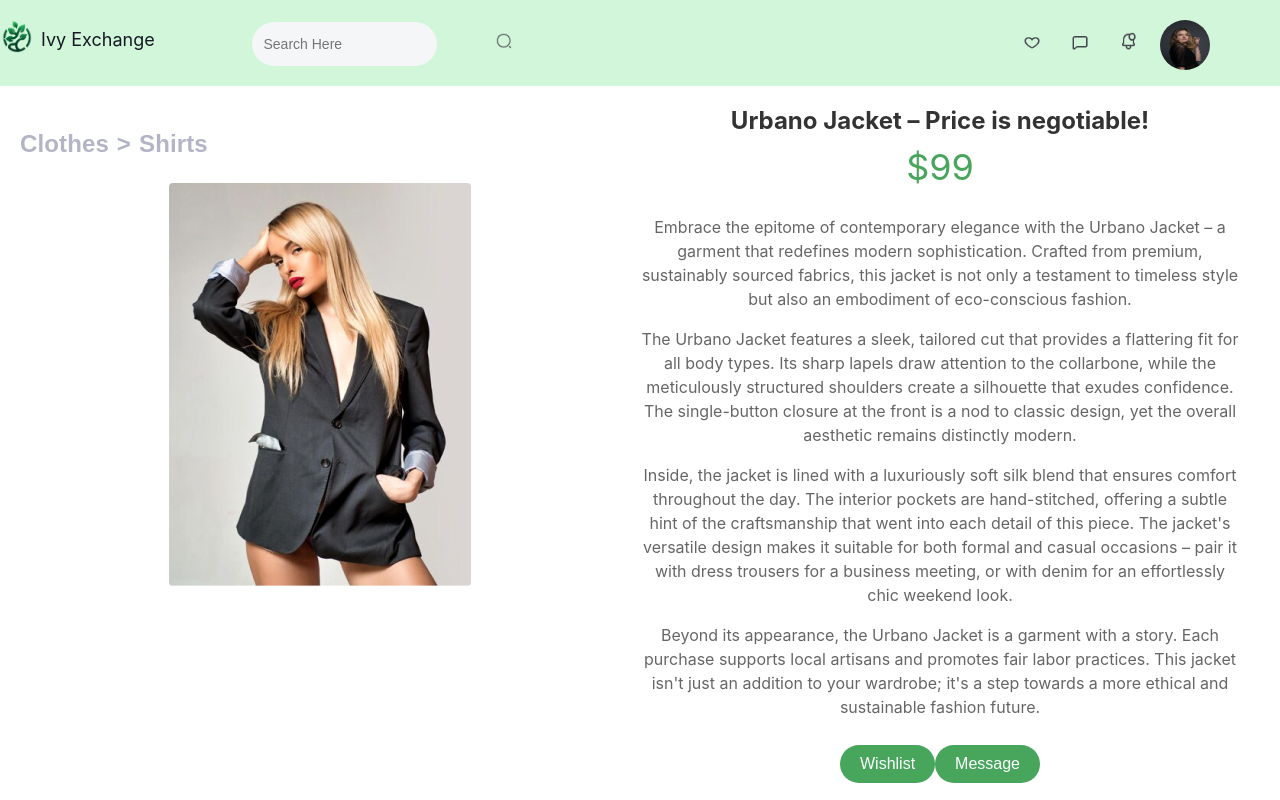
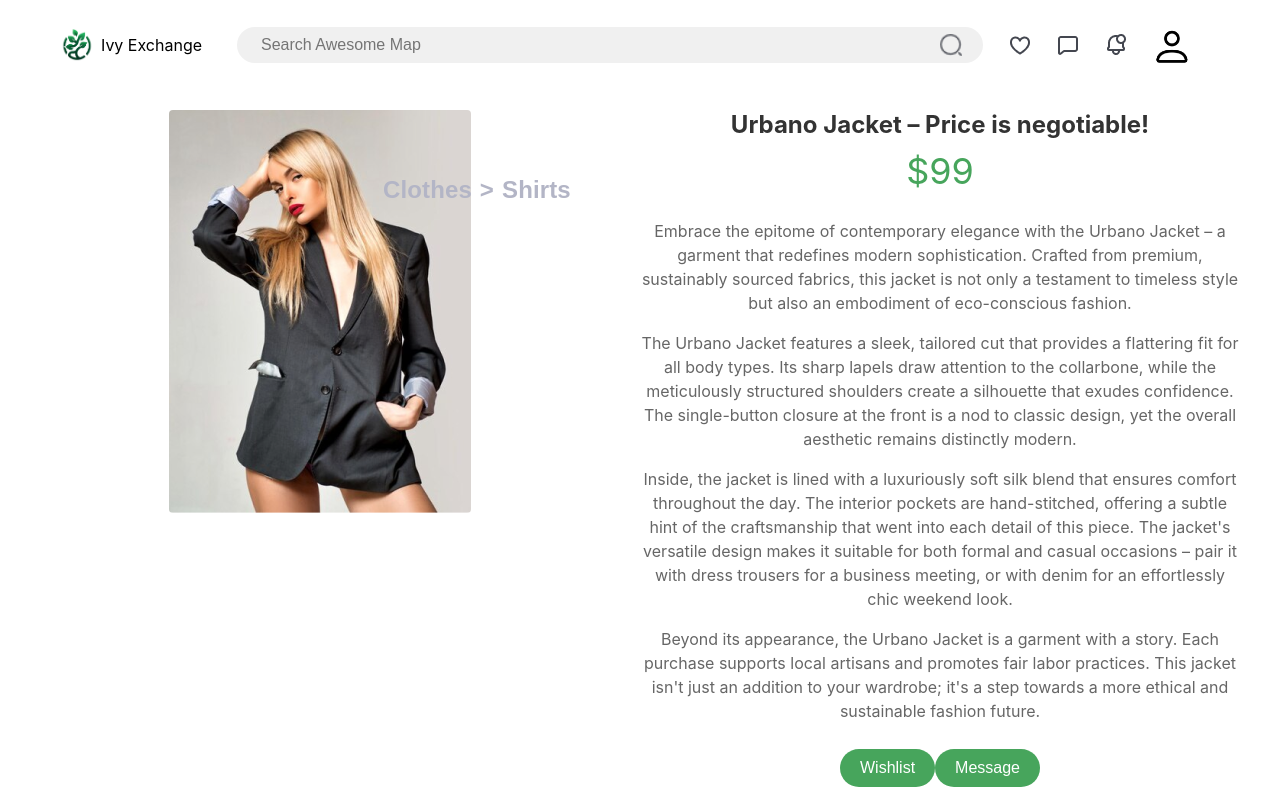
Before and after one commit to cs0320-f23/term-project-nsanch17-vchen27-kwalke19-eyoon20, a React (Vite) app in the folder front/: page /single-item in a window 1280 px wide. Shown: the top 800 px of the page. Built offline with nearby package versions, Linux system fonts and the light colour scheme; a web font is replaced by a local one.

Commit message:
Feat: navbar comeplete functionality

```diff
--- a/front/src/App.tsx
+++ b/front/src/App.tsx
@@ -16,7 +16,7 @@ function App() {
     <Router>
       <div className="App">
         <Routes>
-          <Route path="/" element={<ProfilePage />} />
+          <Route path="/" element={<Home />} />
           <Route path="/profile" element={<Profile />} />
           <Route path="/public" element={<ProfilePage />} />
           <Route path="/messaging" element={<Messaging />} />
--- a/front/src/components/NavBar/NavBar.tsx
+++ b/front/src/components/NavBar/NavBar.tsx
@@ -1,69 +1,40 @@
 import React, { useState } from "react";
 import { useNavigate } from "react-router-dom";
 import "../../style/NavBar.css";
-import "../../style/App.css";
 import Logo from "../../assets/image-logo.png";
 import Heart from "../../assets/Heart_01.png";
-import DarkHeart from "../../assets/dark_heart.png";
 import Chat from "../../assets/Chat.png";
-import DarkChat from "../../assets/dark_chat.png";
 import Bell from "../../assets/Bell_Notification.png";
-import Profile from "../../assets/profile.jpeg";
-import SearchBar from "./SearchBar";
+import UserIcon from "../../assets/User_Icon.png";
+import UserProfilePic from "../../assets/profile.jpeg";
+import Search from "./Search";
 
-interface NavBarProps {}
+interface NavBarProps {
+  isLoggedIn: boolean;
+}
 
-const NavBar: React.FC<NavBarProps> = () => {
-  const [searchValue, setSearchValue] = useState("");
-  const navigate = useNavigate(); // Create navigate function
+const NavBar: React.FC<NavBarProps> = ({ isLoggedIn }) => {
+  const navigate = useNavigate();
+  const [searchKeyword, setSearchKeyword] = useState('');
 
-  const handleChatClick = () => {
-    navigate("/messaging"); // Navigate to the messaging route
-  };
-
-  const handleProfileClick = () => {
-    navigate("/profile"); // Navigate to the messaging route
-  };
+  // Handlers
+  const handleChatClick = () => navigate("/messaging");
+  const handleProfileClick = () => navigate("/profile");
 
   return (
-    <div className="frame">
-      <div className="titleSearch">
-        <div className="left">
-          <div className="titleLogo">
-            <img className="logo" src={Logo} alt="Ivy Exchange Logo" />
-            <div className="title">Ivy Exchange</div>
-          </div>
-          <div className="searchHolder">
-            <SearchBar setValue={setSearchValue} ariaLabel="Search" />
-          </div>
-        </div>
+    <nav className="navbar">
+      <div className="left-menu">
+        <img src={Logo} alt="Logo" className="logo" />
+        <span className="brand-name">Ivy Exchange</span>
+        <Search onSearch={setSearchKeyword} />
       </div>
-      <div className="spacer">
-        <div className="innerSpacer">
-          <div className="rightHolders">
-            <img className="heart" src={Heart} />
-            <img className="darkHeart" src={DarkHeart} />
-          </div>
-          <div className="rightHolders">
-            <img className="chat" src={Chat} onClick={handleChatClick} />{" "}
-            {/* Add onClick event here */}
-            <img className="darkChat" src={DarkChat} />
-          </div>
-          <div className="right">
-            <div className="rightHolders">
-              <img className="bell" src={Bell} />
-            </div>
-            <div className="profileHolder">
-              <img
-                className="profile"
-                src={Profile}
-                onClick={handleProfileClick}
-              />
-            </div>
-          </div>
-        </div>
+      <div className="right-menu">
+        <img src={Heart} alt="Saved Items" className="navbar-icon" />
+        <img onClick={handleChatClick} src={Chat} alt="Messaging" className="navbar-icon" />
+        <img src={Bell} alt="Notifications" className="navbar-icon" />
+        <img onClick={handleProfileClick} src={isLoggedIn ? UserProfilePic : UserIcon} alt="User" className="user-icon" />
       </div>
-    </div>
+    </nav>
   );
 };
 
--- /dev/null
+++ b/front/src/components/NavBar/Search.tsx
@@ -0,0 +1,64 @@
+import React, { useState, useRef, useEffect } from 'react';
+import SearchBar from './SearchBar';
+import SearchHistory from './SearchHistory';
+
+interface SearchProps {
+  onSearch: (keyword: string) => void;
+}
+
+const Search: React.FC<SearchProps> = ({ onSearch }) => {
+  const [searchTerm, setSearchTerm] = useState('');
+  const [searchHistory, setSearchHistory] = useState<string[]>([]);
+  const [showHistory, setShowHistory] = useState(false);
+  const searchRef = useRef<HTMLDivElement>(null);
+
+  useEffect(() => {
+    // Event listener to detect all clicks on the document
+    const handleClickOutside = (event: MouseEvent) => {
+        if (searchRef.current && !searchRef.current.contains(event.target as Node)) {
+        setShowHistory(false); // Hide history if clicked outside of search bar
+      }
+    };
+
+    // Attach the listener to the document
+    document.addEventListener('mousedown', handleClickOutside);
+
+    // Cleanup the listener on component unmount
+    return () => document.removeEventListener('mousedown', handleClickOutside);
+  }, [searchRef]);
+
+  const handleSearchBarClick = () => {
+    setShowHistory(true); // Show history when search bar is clicked
+  };
+
+  const handleSearchSubmit = () => {
+    if (searchTerm) {
+      onSearch(searchTerm);
+      setSearchHistory([searchTerm, ...searchHistory.slice(0, 4)]);
+      setSearchTerm('');
+    }
+  };
+
+  const handleHistoryClick = (term: string) => {
+    setSearchTerm(term);
+    onSearch(term);
+  };
+
+  return (
+    <div className="search-wrapper"ref={searchRef} onClick={handleSearchBarClick}>
+      <SearchBar
+        onSearchSubmit={handleSearchSubmit}
+        searchTerm={searchTerm}
+        setSearchTerm={setSearchTerm}
+      />
+      {showHistory && (
+        <SearchHistory
+          searchHistory={searchHistory}
+          onHistoryClick={handleHistoryClick}
+        />
+      )}
+    </div>
+  );
+};
+
+export default Search;
--- a/front/src/components/NavBar/SearchBar.tsx
+++ b/front/src/components/NavBar/SearchBar.tsx
@@ -1,39 +1,41 @@
-import React, { ChangeEvent, Dispatch, SetStateAction } from "react";
-import "../../style/App.css";
+import React from "react";
 import "../../style/NavBar.css";
 import Search from "../../assets/search-normal.png";
 
-interface SearchBarProps {
-  setValue: Dispatch<SetStateAction<string>>;
-  ariaLabel: string;
+interface SearchbarProps {
+  onSearchSubmit: () => void;
+  searchTerm: string;
+  setSearchTerm: (searchTerm: string) => void;
 }
 
-const SearchBar: React.FC<SearchBarProps> = ({
-  setValue,
-  ariaLabel,
-}: SearchBarProps) => {
-  // Default implementation for setValue
-  const defaultSetValue: React.Dispatch<React.SetStateAction<string>> = (
-    value
-  ) => {
-    // You can customize the default behavior here if needed
-    console.log("Setting value:", value);
-  };
+const SearchBar: React.FC<SearchbarProps> = ({
+  onSearchSubmit,
+  searchTerm,
+  setSearchTerm,
+}) => {
 
-  // Use provided setValue or the default implementation
-  const handleChange = (ev: ChangeEvent<HTMLInputElement>) => {
-    setValue ? setValue(ev.target.value) : defaultSetValue(ev.target.value);
+  const handleKeyDown = (event: React.KeyboardEvent<HTMLInputElement>) => {
+    // Check if Enter key is pressed
+    if (event.key === 'Enter') {
+      onSearchSubmit(); // Call the search submit function
+    }
   };
 
   return (
-    <div>
-      <img className="searchImage" src={Search} alt="Search Icon" />
+    <div className="searchbar-container">
       <input
+        className="search-input"
         type="text"
-        className="search-box"
-        placeholder="Search Here"
-        onChange={handleChange}
-        aria-label={ariaLabel}
+        placeholder="Search Awesome Map"
+        value={searchTerm}
+        onChange={(e) => setSearchTerm(e.target.value)}
+        onKeyDown={handleKeyDown} // Add the key down event handler
+      />
+      <img
+        className="search-image"
+        src={Search}
+        alt="Search Icon"
+        onClick={onSearchSubmit}
       />
     </div>
   );
--- /dev/null
+++ b/front/src/components/NavBar/SearchHistory.tsx
@@ -0,0 +1,21 @@
+import React from 'react';
+import "../../style/NavBar.css";
+
+interface SearchHistoryProps {
+    searchHistory: string[];
+    onHistoryClick: (entry: string) => void;
+  }
+
+const SearchHistory: React.FC<SearchHistoryProps> = ({ searchHistory, onHistoryClick }) => {
+    return (
+    <ul className="search-history">
+      {searchHistory.map((entry, index) => (
+        <li key={index} onClick={() => onHistoryClick(entry)}>
+          {entry}
+        </li>
+      ))}
+    </ul>
+  );
+};
+
+export default SearchHistory;
--- a/front/src/style/NavBar.css
+++ b/front/src/style/NavBar.css
@@ -1,171 +1,125 @@
-.profile{
-  border-radius: 50%;
-  width: 50px;
-  height: 50px;
-  position: absolute;
+.navbar {
+  width: 100%;
+  min-width: 850px;
+  display: flex;
+  justify-content: space-between;
+  align-items: center;
+  height: 90px;
+  padding: 25px 40px;
+  box-sizing: border-box;
+  background-color: #FFFFFF;
 }
 
-.search-box{
-  border-radius: 25px;
-  background-color: #F5F6F7;
-  border: none;
-  flex: 1 1 0;
-  color:#797F8F;
-  font-size: 14px;
-  font-weight: 400;
-  line-height: 3;
-  word-wrap: break-word;
-
+.left-menu,
+.right-menu {
+  display: flex;
+  align-items: center;
+  height: 40px; /* Set the height of inner containers */
 }
 
-input{
-  color: #797F8F;
-  text-indent: 10px;
+.left-menu {
+  margin-left: 20px; /* Space from the left margin */
+  flex-grow: 1;
 }
 
-.frame{
-  padding-top: 20px;
-  padding-bottom: 16px;
-  background-color: #D2F6DA;
-  width: 100%;
-
-
-  /* border-radius: 12px; */
-  justify-content: space-between;
-  display: inline-flex;
+.logo {
+  height: 34px;
+  width: 34px;
+  margin-right: 7px;
 }
 
-.left{
-  display: flex;
-  width: 748px;
-  justify-content: flex-start;
-  gap: 65px;
+.brand-name {
+  white-space: nowrap; /* Prevent wrapping */
+  font-size: 16px;
+  margin-right: 35px;
 }
 
-.titleLogo{
-  justify-content: flex-start;
-  gap: 7px;
-  display: flex;
+.searchbar {
+  flex-grow: 1;
+  background-color: #F5F6F7; /* Gray background */
+  height: 40px; /* Set the height */
+  border-radius: 20px; /* Curved edges */
+  border: none; /* Remove default border */
+  padding-left: 10px; /* Add some padding inside the search bar */
+  /* Additional styling for the search input if necessary */
 }
 
-.logo{
-  width: 34px;
-  height: 34px;
+.right-menu {
+  display: flex;
+  align-items: center;
+  justify-content: flex-end;
+  gap: 24px; /* Space between items */
+  margin-right: 48px; /* Space from the right margin */
 }
 
-
-
-.title{
-  color: #151924;
-  font-size: 18px;
-  font-weight: 500px;
-  line-height: 40px;
-  word-wrap: break-word;
+.navbar-icon, .user-icon {
+  height: 24px;
+  width: 24px;
+  margin: 8px 0; /* Centered vertically by adding top and bottom margins */
 }
 
-.searchHolder{
-  height: 36px;
-  padding-left: 16px;
-  padding-right: 1px;
-  padding-top: 6px;
-  padding-bottom: 8px;
-  justify-content: flex-start;
-  align-items: center;
-  gap: 12px;
-  display: flex;
+.user-icon {
+  height: 40px;
+  width: 40px;
 }
 
-.imageSearchHolder{
-  width: 20px;
-  height: 20px;
+.search-wrapper {
+  display: flex;
+  flex-direction: column;
+  width: 100%; /* Ensure it takes full width */
   position: relative;
 }
 
-.searchImage{
-  width: 15.83px;
-  height: 15.83px;
-  left: 260px;
-  position: relative;
+.searchbar-container {
+  display: flex;
+  align-items: center;
+  flex-grow: 1;
+  height: 36px; /* Height of the search bar */
+  background-color: #f0f0f0; /* Light grey background */
+  border-radius: 18px; /* Half the height to make it fully rounded */
+  padding: 0 12px; /* Padding inside the search container */
+  margin-right: 25px; /* Space between search container and right-side menu */
 }
 
-.spacer{
- height: 40px;
- justify-content: flex-end;
- align-items: center;
- gap: 24px;
- display: flex;
+.search-image {
+  height: 24px; /* Assuming the search icon is 24x24 pixels */
+  margin-right: 8px; /* Space between the icon and the input */
 }
 
-.innerSpacer{
-  justify-content: flex-start;
-  align-items: flex-start;
-  gap: 24px;
-  display: flex;
+.search-input {
+  flex-grow: 1; /* Allows the input to fill the container */
+  border: none; /* Removes the border */
+  outline: none; /* Removes the outline */
+  background-color: transparent; /* Makes the background transparent */
+  padding: 8px 12px; /* Top and bottom padding */
+  font-size: 16px; /* Sets the font size */
 }
 
-.rightHolders{
- width: 24px;
- height: 24px;
- position: relative;
- right: 100px;
- top: 10px;
-
+/* Make sure the input has no border and the outline is removed when focused */
+.search-input:focus {
+  border: none;
+  outline: none;
 }
 
-.heart{
-  width: 18px;
-  height: 15.96px;
-  left: 3px;
-  top: 4.54px;
+.search-history {
+  list-style-type: none;
+  margin: 0;
+  padding: 0;
+  box-shadow: 0 4px 8px rgba(0,0,0,0.1);
   position: absolute;
-  cursor:pointer;
-}
-.darkHeart{
-  display: none;
-}
-.heart:hover ~ .darkHeart{
-  display: flex;
+  top: 100%; /* Position just below the search bar */
+  left: 0;
+  background-color: white;
+  border-radius: 5px;
+  width: 90%; /* Match the width of the search bar container */
+  z-index: 10; /* Ensure it's above other content */
 }
 
-
-.chat{
-  width: 18px;
-  height: 16.92px;
-  left: 3px;
-  top: 4px;
-  position: absolute;
-  cursor:pointer;
-
-}
-.darkChat{
-  display:none;
-}
-.chat:hover ~ .darkChat{
-  display: flex;
-  cursor:pointer;
+.search-history li {
+  padding: 10px;
+  cursor: pointer;
 }
 
-.bell{
-  width: 17px;
-  height: 19px;
-  left: 4px;
-  top: 2px;
-  position: absolute;
+.search-history li:hover {
+  background-color: #f0f0f0;
 }
-
-.profileHolder{
-  width: 40px;
- height: 40px;
- position: relative;
- right: 100px;;
-}
-
-.right{
-  display: flex;
-  position: relative;
-
-}
-
-/* .titleSearch{
-  right: 500px;
-} */
```
Also changed, not shown: front/src/assets/User_Icon.png (added).
